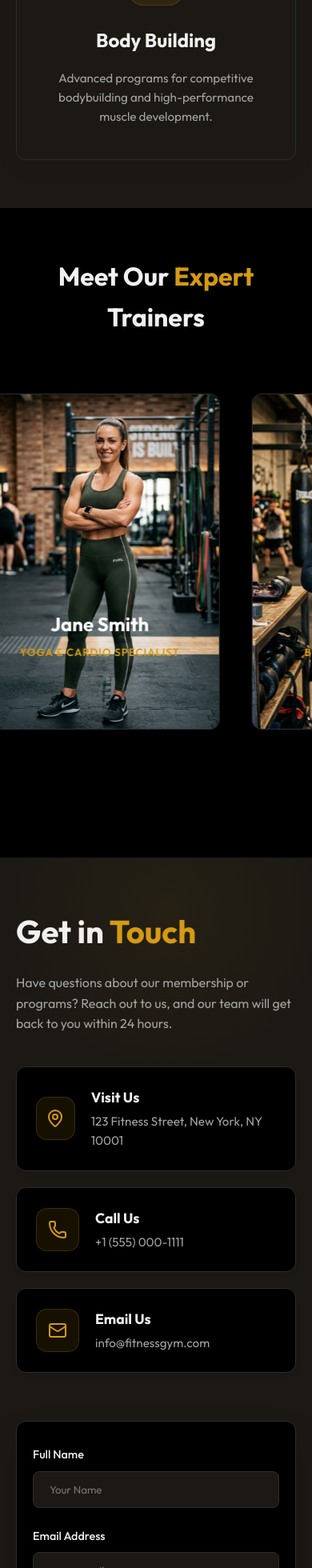
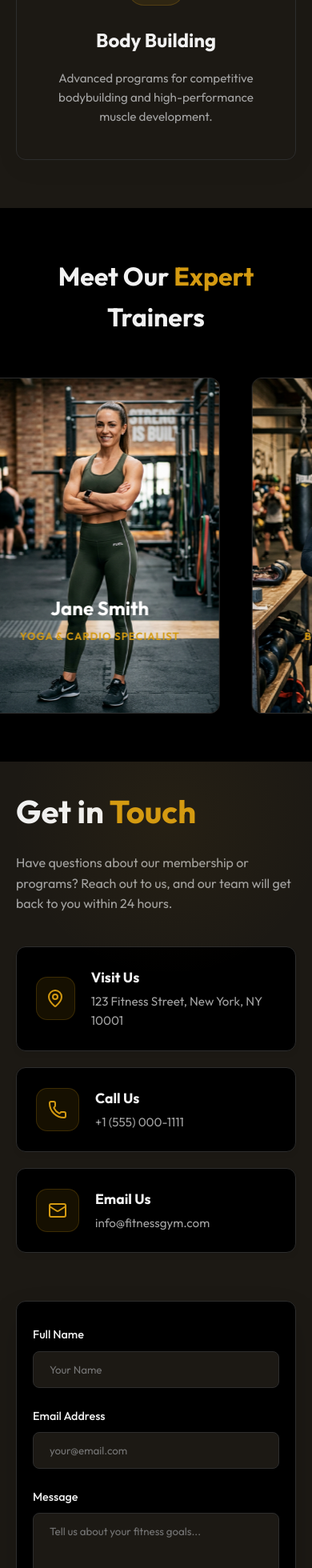
Before and after one commit to Msahan16/Fitness, a Next.js app: page / in a window 390 px wide. Shown: the part 4245-6205 px from the top of the page at 80% size. Built offline with nearby package versions, Linux system fonts and the light colour scheme.

Commit message:
feat: add styling for Trainers carousel and Contact form components.

```diff
--- a/src/components/Contact.module.css
+++ b/src/components/Contact.module.css
@@ -158,6 +158,12 @@
   }
 }
 
+@media (max-width: 768px) {
+  .contact {
+    padding-top: 30px;
+  }
+}
+
 @media (max-width: 600px) {
   .formWrapper {
     padding: 30px 20px;
--- a/src/components/Trainers.module.css
+++ b/src/components/Trainers.module.css
@@ -127,6 +127,14 @@
 }
 
 @media (max-width: 768px) {
+  .trainers {
+    padding-bottom: 40px;
+  }
+
+  .carouselContainer {
+    padding: 20px 0;
+  }
+
   .card {
     width: 300px;
     height: 420px;
```
